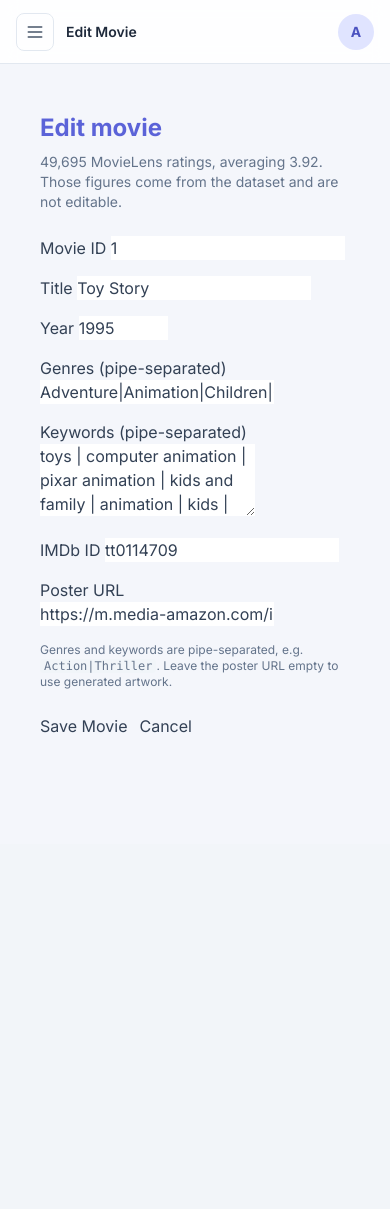
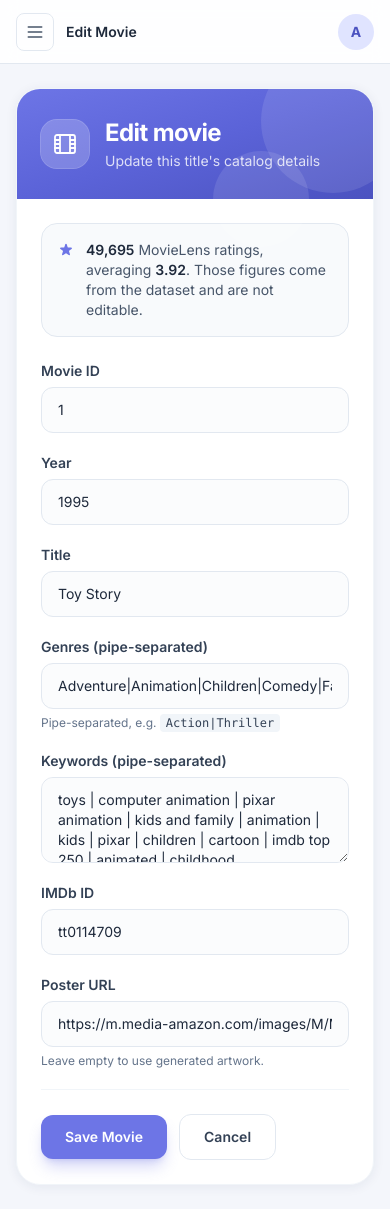
Before and after one commit to Gyanu11/Movie-Recommendation-System-Using-Collaborative-Filtering, a Flask app: page /admin/movies/1/edit in a window 390 px wide. Before the commit the page ends 733 px from the top, so only its background shows below. Run offline with Flask 3, Linux system fonts and the light colour scheme; a user stored in the database is signed in; some libraries are stand-ins or nearby versions.

Commit message:
Update admin movie form

```diff
--- a/app/templates/admin_movie_form.html
+++ b/app/templates/admin_movie_form.html
@@ -1,35 +1,75 @@
 {% extends "admin_layout.html" %}
 {% block content %}
-{% include "_admin_ui.html" %}
-<div class="{{ card }} admin-fade mx-auto max-w-2xl p-6 sm:p-8">
-  <h1 class="text-2xl font-bold text-brand-600 sm:text-3xl">{% if mode == 'create' %}Add movie{% else %}Edit movie{% endif %}</h1>
+{% macro field_block(item, hint=None, rows=None) %}
+<div>
+  {{ item.label(class="mb-1.5 block text-sm font-semibold text-slate-700") }}
+  {{ item(class="block w-full rounded-xl border border-slate-200 bg-slate-50/60 px-4 py-3 text-sm text-slate-800 placeholder:text-slate-400 transition hover:border-slate-300 focus:border-brand-500 focus:bg-white focus:outline-none focus:ring-4 focus:ring-brand-500/15" ~ (" border-rose-300 bg-rose-50/40" if item.errors else ""), rows=rows) }}
+  {% if hint %}<p class="mt-1.5 text-xs text-slate-500">{{ hint|safe }}</p>{% endif %}
+  {% for error in item.errors %}
+  <p class="mt-1.5 flex items-center gap-1.5 text-xs font-medium text-rose-600">
+    <svg class="h-3.5 w-3.5 shrink-0" viewBox="0 0 20 20" fill="currentColor"><path fill-rule="evenodd" d="M18 10a8 8 0 11-16 0 8 8 0 0116 0zm-8-4a1 1 0 00-1 1v3a1 1 0 002 0V7a1 1 0 00-1-1zm0 7a1 1 0 100 2 1 1 0 000-2z" clip-rule="evenodd"/></svg>
+    {{ error }}
+  </p>
+  {% endfor %}
+</div>
+{% endmacro %}
 
+<div class="admin-fade mx-auto max-w-2xl overflow-hidden rounded-3xl border border-slate-100 bg-white shadow-card">
+  <!-- Header -->
+  <div class="relative bg-gradient-to-br from-brand-500 via-brand-600 to-brand-700 px-6 py-7 text-white sm:px-8">
+    <div class="pointer-events-none absolute -right-8 -top-10 h-36 w-36 rounded-full bg-white/10"></div>
+    <div class="pointer-events-none absolute -bottom-12 right-16 h-24 w-24 rounded-full bg-white/10"></div>
+    <div class="relative flex items-center gap-4">
+      <span class="flex h-12 w-12 shrink-0 items-center justify-center rounded-2xl bg-white/20 ring-1 ring-white/30">
+        <svg class="h-6 w-6" fill="none" viewBox="0 0 24 24" stroke="currentColor" stroke-width="1.8" stroke-linecap="round" stroke-linejoin="round"><rect x="2" y="3" width="20" height="18" rx="2"/><path d="M7 3v18M17 3v18M2 8h5M2 12h5M2 16h5M17 8h5M17 12h5M17 16h5"/></svg>
+      </span>
+      <div>
+        <h1 class="text-2xl font-bold tracking-tight sm:text-3xl">{% if mode == 'create' %}Add movie{% else %}Edit movie{% endif %}</h1>
+        <p class="mt-0.5 text-sm text-white/80">{% if mode == 'create' %}Add a new title to the catalog{% else %}Update this title's catalog details{% endif %}</p>
+      </div>
+    </div>
+  </div>
+
+  <div class="p-6 sm:p-8">
     {% if mode == 'create' %}
-  <p class="mt-3 rounded-xl border border-sky-200 bg-sky-50 p-3 text-xs text-sky-800">
+    <div class="flex gap-3 rounded-2xl border border-sky-200 bg-sky-50 p-4 text-xs leading-relaxed text-sky-800">
+      <svg class="mt-0.5 h-4 w-4 shrink-0 text-sky-500" viewBox="0 0 20 20" fill="currentColor"><path fill-rule="evenodd" d="M18 10a8 8 0 11-16 0 8 8 0 0116 0zm-7-4a1 1 0 11-2 0 1 1 0 012 0zM9 9a1 1 0 000 2v3a1 1 0 001 1h1a1 1 0 100-2v-3a1 1 0 00-1-1H9z" clip-rule="evenodd"/></svg>
+      <p>
         Movies added here appear in the catalog and in search, but they have no MovieLens rating history,
         so the collaborative filter cannot recommend from them until the model is rebuilt.
       </p>
+    </div>
     {% elif movie %}
-  <p class="mt-2 text-sm text-slate-500">
-    {{ '{:,}'.format(movie.rating_count) }} MovieLens ratings, averaging {{ '%.2f'|format(movie.rating_avg) }}.
+    <div class="flex gap-3 rounded-2xl border border-slate-200 bg-slate-50 p-4 text-sm text-slate-600">
+      <svg class="mt-0.5 h-4 w-4 shrink-0 text-brand-500" fill="currentColor" viewBox="0 0 20 20"><path d="M9.05 2.93c.3-.92 1.6-.92 1.9 0l1.07 3.29a1 1 0 00.95.69h3.46c.97 0 1.37 1.24.59 1.81l-2.8 2.03a1 1 0 00-.36 1.12l1.07 3.29c.3.92-.76 1.69-1.54 1.12l-2.8-2.03a1 1 0 00-1.18 0l-2.8 2.03c-.78.57-1.84-.2-1.54-1.12l1.07-3.29a1 1 0 00-.36-1.12L2.98 8.72c-.78-.57-.38-1.81.59-1.81h3.46a1 1 0 00.95-.69l1.07-3.29z"/></svg>
+      <p>
+        <span class="font-semibold text-slate-800">{{ '{:,}'.format(movie.rating_count) }}</span> MovieLens ratings, averaging
+        <span class="font-semibold text-slate-800">{{ '%.2f'|format(movie.rating_avg) }}</span>.
         Those figures come from the dataset and are not editable.
       </p>
+    </div>
     {% endif %}
 
-  <form method="POST" class="mt-6 space-y-4">
+    <form method="POST" class="mt-6 space-y-5">
       {{ form.hidden_tag() }}
-    {% for item in [form.movie_id, form.title, form.year, form.genres, form.keywords, form.imdb_id, form.poster_url] %}
-    <div>
-      {{ item.label(class=label_cls) }}
-      {{ item(class=field, rows=3 if item.name == 'keywords' else None) }}
-      {% for error in item.errors %}<p class="mt-1 text-xs text-rose-600">{{ error }}</p>{% endfor %}
+
+      <div class="grid gap-5 sm:grid-cols-2">
+        {{ field_block(form.movie_id) }}
+        {{ field_block(form.year) }}
       </div>
-    {% endfor %}
-    <p class="text-xs text-slate-500">Genres and keywords are pipe-separated, e.g. <code class="rounded bg-slate-100 px-1">Action|Thriller</code>. Leave the poster URL empty to use generated artwork.</p>
-    <div class="flex flex-wrap gap-3 pt-2">
-      {{ form.submit(class=btn_primary) }}
-      <a class="{{ btn_secondary }}" href="{{ url_for('admin.movies') }}">Cancel</a>
+      {{ field_block(form.title) }}
+      {{ field_block(form.genres, hint='Pipe-separated, e.g. <code class="rounded bg-slate-100 px-1.5 py-0.5 font-mono text-slate-700">Action|Thriller</code>') }}
+      {{ field_block(form.keywords, rows=3) }}
+      <div class="grid gap-5 sm:grid-cols-2">
+        {{ field_block(form.imdb_id) }}
+        {{ field_block(form.poster_url, hint="Leave empty to use generated artwork.") }}
+      </div>
+
+      <div class="flex flex-wrap items-center gap-3 border-t border-slate-100 pt-6">
+        {{ form.submit(class="inline-flex cursor-pointer items-center justify-center rounded-xl bg-brand-500 px-6 py-3 text-sm font-semibold text-white shadow-lg shadow-brand-500/30 transition hover:-translate-y-0.5 hover:bg-brand-600 focus:outline-none focus:ring-4 focus:ring-brand-500/30") }}
+        <a class="inline-flex items-center justify-center rounded-xl border border-slate-200 bg-white px-6 py-3 text-sm font-semibold text-slate-700 transition hover:bg-slate-50 hover:text-slate-900 focus:outline-none focus:ring-4 focus:ring-slate-200" href="{{ url_for('admin.movies') }}">Cancel</a>
       </div>
     </form>
   </div>
+</div>
 {% endblock content %}
```
Lines whose indentation alone changed are shown as unchanged.
